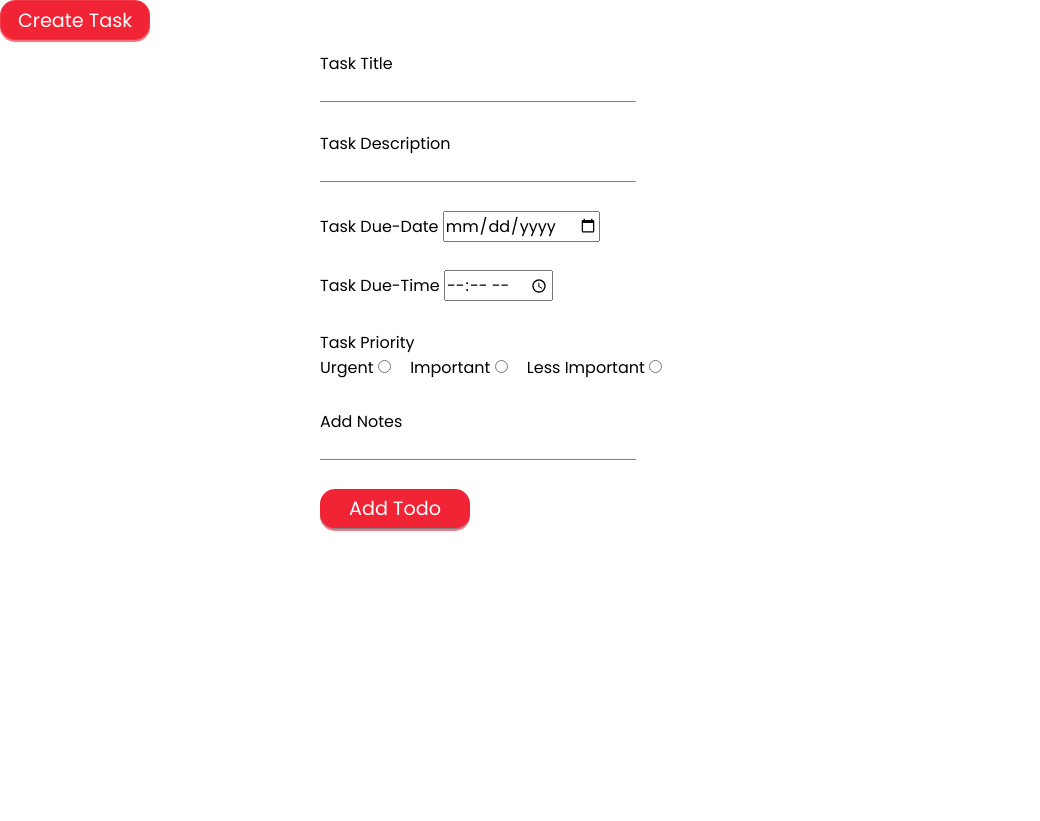
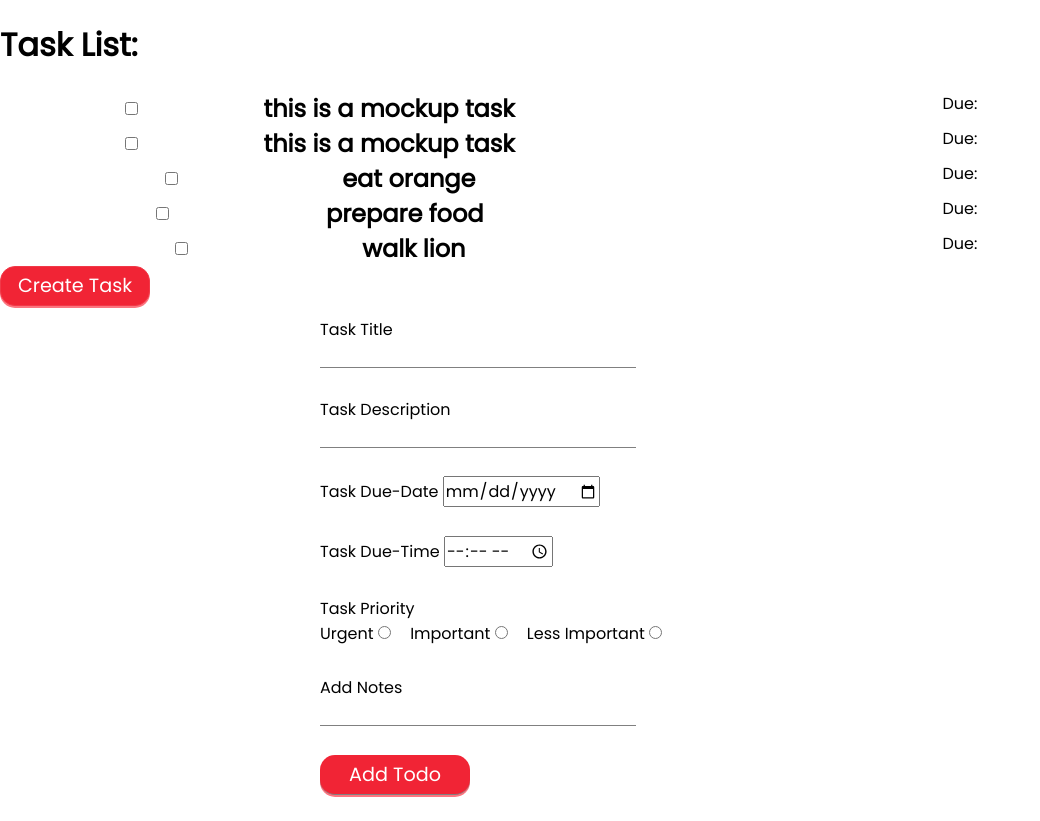
Before and after one commit to mikenath223/Project-Todo-List, a website built with webpack: page dist/index.html in a window 1280 px wide. Shown: the whole page, without its empty margins (0-1040 px from the left). Before the commit the page ends 800 px from the top, so only its background shows below. Built offline with nearby package versions, Linux system fonts and the light colour scheme.

Commit message:
[Feature] Added displayTasks function and view

```diff
--- /dev/null
+++ b/src/container.js
@@ -0,0 +1,5 @@
+
+const todoList = ["eat orange", "prepare food", "walk lion"]
+
+
+export default todoList;
--- a/src/dom-manipulation.js
+++ b/src/dom-manipulation.js
@@ -0,0 +1,26 @@
+import todoList from './container';
+
+const displayTasks = () => {
+
+    const parent = document.querySelector(".task-list");
+    todoList.forEach((elem) => {
+
+        const newElem = document.createElement('div');
+        newElem.classList.add("list-item");
+        newElem.innerHTML = `
+<div class="task-item">
+    <input type="checkbox">
+    <h2>${elem}</h2>
+    </div>
+<p>Due: </p>
+
+        `;
+
+        parent.appendChild(newElem)
+
+    })
+
+}
+
+
+export default displayTasks;
--- a/src/index.js
+++ b/src/index.js
@@ -1,5 +1,9 @@
 import './style.css';
 import './Normalize.css';
 import createButGradient from './animate-dom';
+import displayTasks from './dom-manipulation';
+
 
 createButGradient();
+
+displayTasks();
--- a/src/style.css
+++ b/src/style.css
@@ -5,6 +5,20 @@ body {
   min-height: 100vh;
   font-family: 'Poppins', sans-serif;
 }
+
+.list-item {
+
+    display:flex;
+}
+
+.list-item > * {
+
+    flex:1;
+    display:flex;
+    justify-content: space-evenly;
+}
+
+
 
 .mouse-cursor-gradient span {
   position: relative;
```
Also changed, not shown: dist/bundle.js, dist/index.html.
